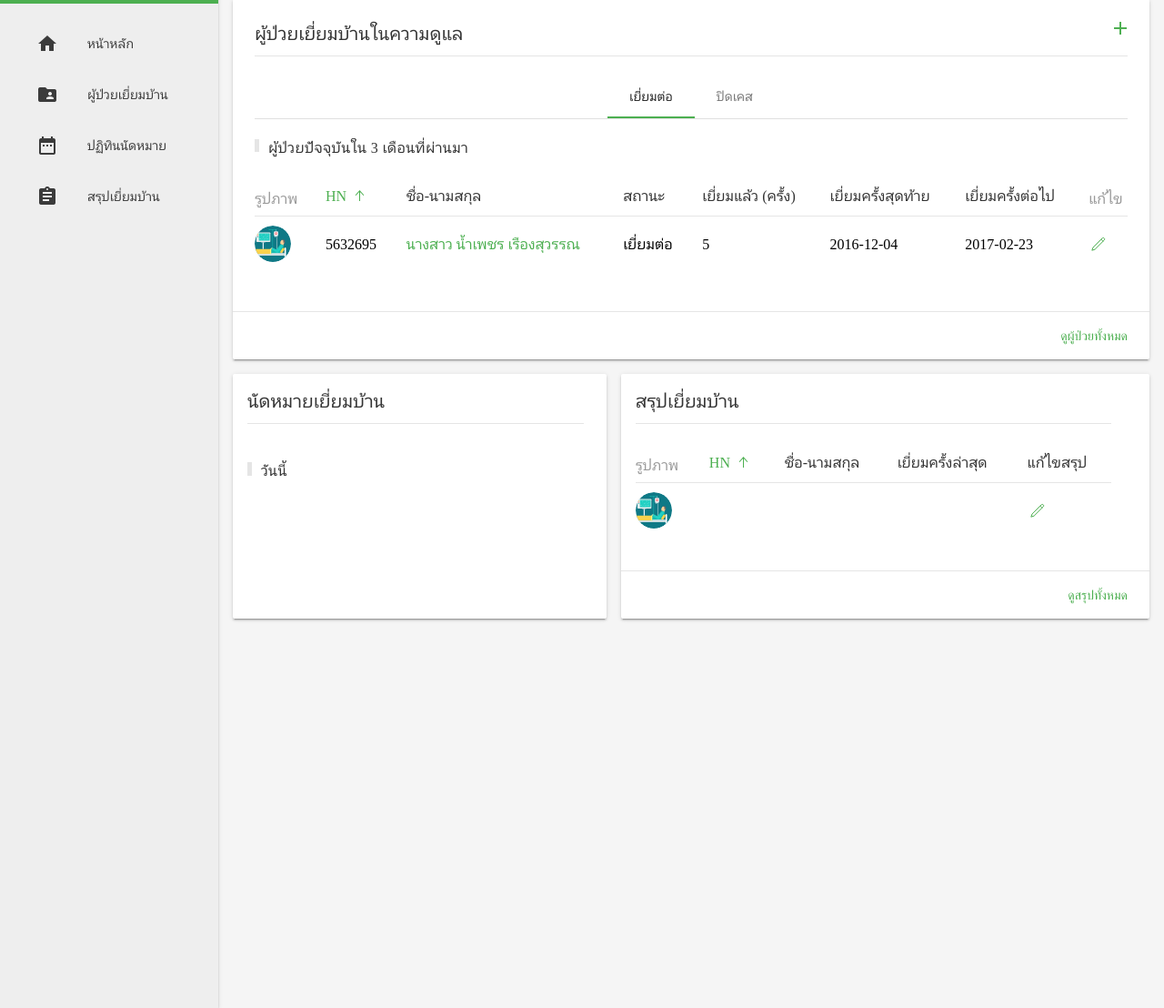
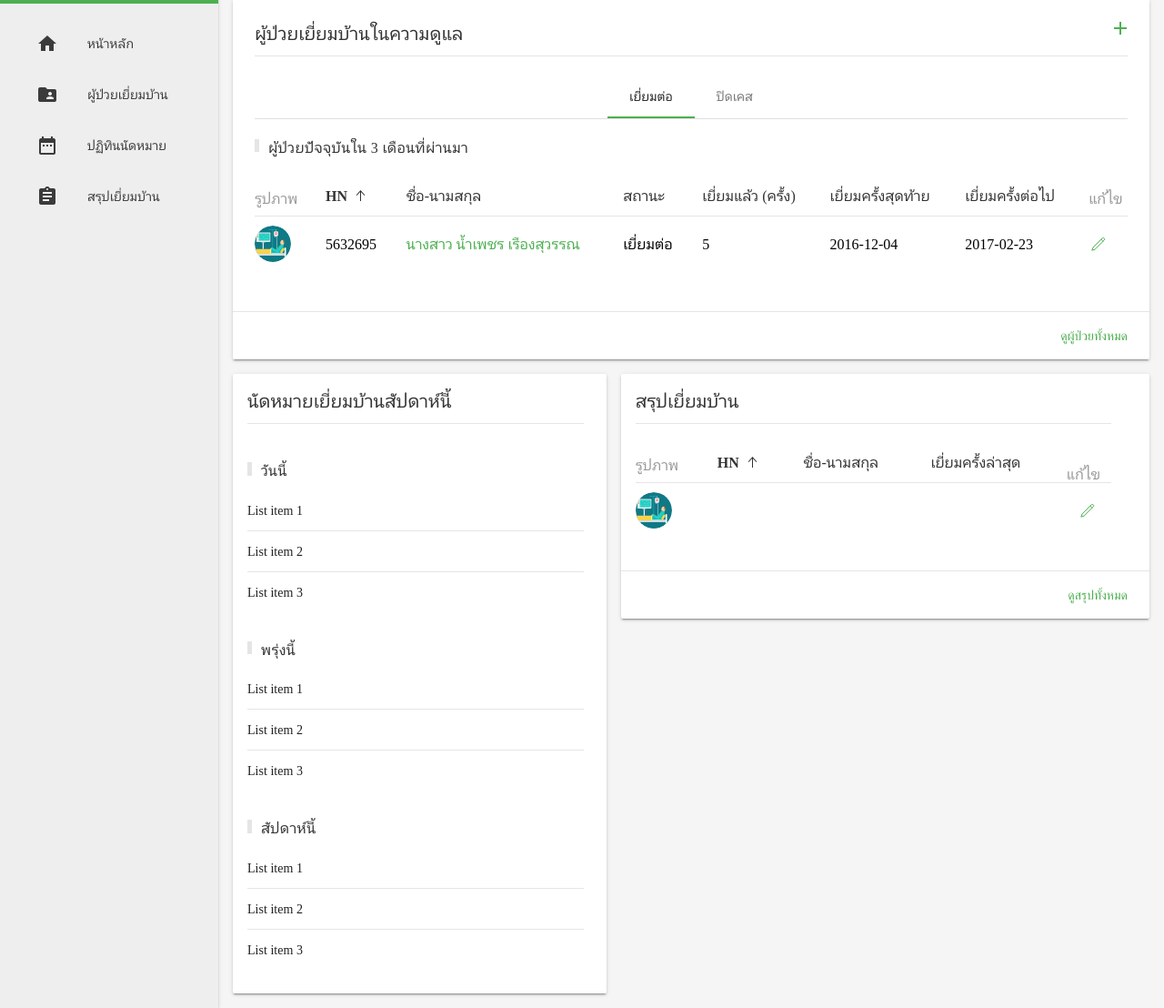
Before and after one commit to chonkarn/pickled, a PHP site: page / in a window 1280 px wide. Shown: the part 147-1255 px from the top of the page at 91% size. Run offline with PHP 8.4, Linux system fonts and the light colour scheme; a user stored in the database is signed in; data comes from the database, SQL or seed files in the repository; some libraries are stand-ins or nearby versions; some web fonts are replaced.

Commit message:
show patient info

```diff
--- a/dbname.php
+++ b/dbname.php
@@ -3,5 +3,6 @@
 $servername = "localhost";
 $username = "hvmsdb";
 $password = "1234";
+$dbname = 'homevisit';
 
 ?>
--- a/index.php
+++ b/index.php
@@ -78,7 +78,8 @@
                                         <thead>
                                             <tr>
                                                 <th>รูปภาพ</th>
-                                                <th class="uk-table-link"><a href="#" class="uk-button-text text-green">HN <span uk-icon="icon: arrow-up"></span></a></th>
+                                                <th class="uk-table-link"><a href="#" class="uk-button-text uk-text-bold">HN <span uk-icon="icon: arrow-up"></span></a>
+                                                </th>
                                                 <th class="uk-table-link"><a href="#" class="uk-button-text">ชื่อ-นามสกุล</a></th>
                                                 <th class="uk-table-link"><a href="#" class="uk-button-text">สถานะ</a></th>
                                                 <th class="uk-table-link"><a href="#" class="uk-button-text">เยี่ยมแล้ว (ครั้ง)</a></th>
@@ -148,13 +149,17 @@
                                         <thead>
                                             <tr>
                                                 <th>รูปภาพ</th>
-                                                <th class="uk-table-link"><a href="#" class="uk-button-text" onclick="sortTable(1,'patient_own_closed','sort2')" id="sort2">HN <span uk-icon="icon: arrow-up"></span></a></th>
+                                                <th class="uk-table-link">
+                                                    <a href="#" class="uk-button-text uk-text-bold" onclick="sortTable(1,'patient_own_closed','sort2')" id="sort2">
+                                                        HN <span uk-icon="icon: arrow-up"></span>
+                                                    </a>
+                                                </th>
                                                 <th class="uk-table-link"><a href="#" class="uk-button-text">ชื่อ-นามสกุล</a></th>
-                                                <th>สถานะ</th>
-                                                <th>เยี่ยมแล้ว (ครั้ง)</th>
-                                                <th>เยี่ยมครั้งสุดท้าย</th>
-                                                <th>เยี่ยมครั้งต่อไป</th>
-                                                <th>แก้ไขประวัติ</th>
+                                                <th class="uk-table-link"><a href="#" class="uk-button-text">สถานะ</a></th>
+                                                <th class="uk-table-link"><a href="#" class="uk-button-text">เยี่ยมแล้ว (ครั้ง)</a></th>
+                                                <th class="uk-table-link"><a href="#" class="uk-button-text">เยี่ยมครั้งสุดท้าย</a></th>
+                                                <th class="uk-table-link"><a href="#" class="uk-button-text">เยี่ยมครั้งต่อไป</a></th>
+                                                <th>แก้ไข</th>
                                             </tr>
                                         </thead>
                                         <?php
@@ -211,26 +216,44 @@
                             <a href="patient.php" class="mdl-button mdl-js-button mdl-js-ripple-effect mdl-color-text--green">ดูผู้ป่วยทั้งหมด</a>
                         </div>
                     </div>
-
-
-                    <div class=" demo-updates mdl-card mdl-shadow--2dp mdl-cell mdl-cell--5-col">
+                    <div class="demo-cards mdl-cell mdl-cell--5-col mdl-cell--5-col-tablet mdl-cell--5-col-desktop mdl-grid mdl-grid--no-spacing">
+                        <div class=" demo-updates mdl-card mdl-shadow--2dp mdl-cell mdl-cell--12-col">
                             <div class="mdl-card__supporting-text mdl-color-text--grey-900">
-                            <h4 class="uk-heading-divider">นัดหมายเยี่ยมบ้าน</h4>
+                                <h4 class="uk-heading-divider">นัดหมายเยี่ยมบ้านสัปดาห์นี้</h4>
                                 <h5 class="uk-heading-bullet">วันนี้</h5>
+                                <ul class="uk-list uk-list-divider">
+                                    <li>List item 1</li>
+                                    <li>List item 2</li>
+                                    <li>List item 3</li>
+                                </ul>
+                                <h5 class="uk-heading-bullet">พรุ่งนี้</h5>
+                                <ul class="uk-list uk-list-divider">
+                                    <li>List item 1</li>
+                                    <li>List item 2</li>
+                                    <li>List item 3</li>
+                                </ul>
+                                <h5 class="uk-heading-bullet">สัปดาห์นี้</h5>
+                                <ul class="uk-list uk-list-divider">
+                                    <li>List item 1</li>
+                                    <li>List item 2</li>
+                                    <li>List item 3</li>
+                                </ul>
+                            </div>
                         </div>
                     </div>
 
-                    <div class=" demo-updates mdl-card mdl-shadow--2dp mdl-cell mdl-cell--7-col">
+                    <div class="demo-cards mdl-cell mdl-cell--7-col mdl-cell--7-col-tablet mdl-cell--7-col-desktop mdl-grid mdl-grid--no-spacing">
+                        <div class="demo-updates mdl-card mdl-shadow--2dp mdl-cell mdl-cell--12-col">
                             <div class="mdl-card__supporting-text mdl-color-text--grey-900">
                                 <h4 class="uk-heading-divider">สรุปเยี่ยมบ้าน</h4>
                                 <table class="uk-table uk-table-responsive uk-table-divider uk-table-hover uk-table-justify uk-table-middle uk-table-small">
                                     <thead>
                                         <tr>
                                             <th>รูปภาพ</th>
-                                        <th class="uk-table-link"><a href="#" class="uk-button-text text-green" onclick="sortTable(1,'patient_own_closed','sort2')" id="sort2">HN <span uk-icon="icon: arrow-up"></span></a></th>
+                                            <th class="uk-table-link"><a href="#" class="uk-button-text uk-text-bold" onclick="sortTable(1,'patient_own_closed','sort2')" id="sort2">HN <span uk-icon="icon: arrow-up"></span></a></th>
                                             <th class="uk-table-link"><a href="#" class="uk-button-text">ชื่อ-นามสกุล</a></th>
                                             <th class="uk-table-link"><a href="#" class="uk-button-text">เยี่ยมครั้งล่าสุด</a></th>
-                                        <th class="uk-table-link"><a href="#" class="uk-button-text">แก้ไขสรุป</a></th>
+                                            <th class="uk-table-link">แก้ไข</th>
                                         </tr>
                                     </thead>
                                     <tr>
@@ -262,6 +285,7 @@
                             </div>
                         </div>
                     </div>
+                </div>
             </main>
         </div>
 
--- a/patient.php
+++ b/patient.php
@@ -133,11 +133,13 @@
                                                     </td>
                                                     <td>
                                                         <span class="th-label">HN: </span>
-                                                        <?php echo $row['patient_hn']?>
+                                                        <?php echo $row['patient_hn']; ?>
                                                     </td>
                                                     <td>
                                                         <span class="th-label">ชื่อ-นามสกุล: </span>
-                                                        <?php echo $row['patient_p_name']." ".$row['patient_name']." ".$row['patient_surname']?>
+                                                        <a class="uk-button-text text-green" href="<?php echo " patient_show.php?hn=".$row['patient_hn']; ?>">
+                                                            <?php echo $row['patient_p_name']." ".$row['patient_name']." ".$row['patient_surname']?>
+                                                        </a>
                                                     </td>
                                                     <td>
                                                         <span class="th-label">สถานะ: </span>
```
Also changed, not shown: patient_show.php (+27 -26 lines). Lines whose indentation alone changed are shown as unchanged.
